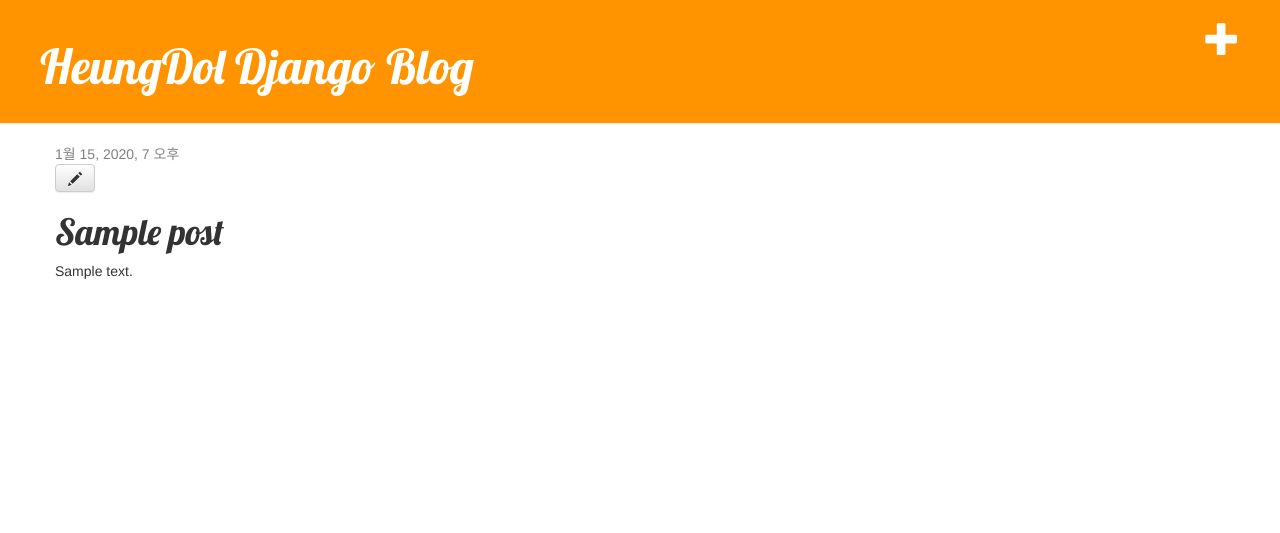
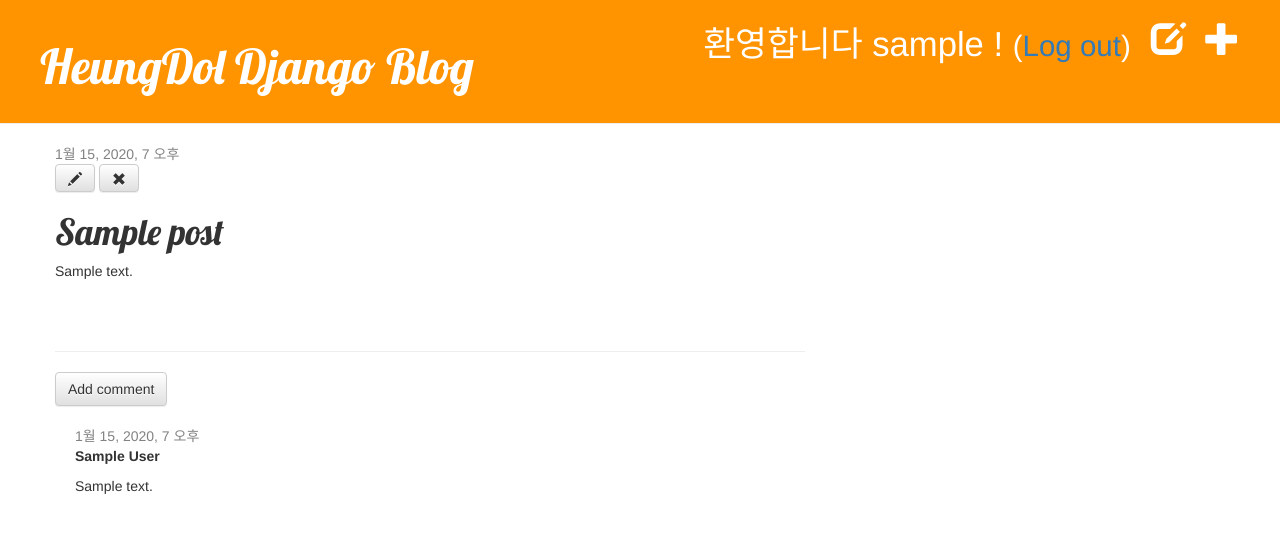
Before and after one commit to heungdol/my-first-django-blog, a Django app: page /post/1/ in a window 1280 px wide. Shown: the top 533 px of the page. Run offline with Django 3.2, Linux system fonts and the light colour scheme; a user stored in the database is signed in; tables that the repository leaves empty hold one stand-in row (values such as "Sample post"); some libraries are stand-ins or nearby versions.

Commit message:
add login logout and comment

```diff
--- a/blog/admin.py
+++ b/blog/admin.py
@@ -1,4 +1,5 @@
 from django.contrib import admin
-from .models import Post
+from .models import Post, Comment
 
 admin.site.register (Post)
+admin.site.register (Comment)
--- a/blog/models.py
+++ b/blog/models.py
@@ -14,3 +14,20 @@ class Post (models.Model) :
 
     def __str__ (self) :
         return self.title
+
+    def approved_comments(self):
+        return self.comments.filter(approved_comment=True)
+
+class Comment(models.Model):
+    post = models.ForeignKey('blog.Post', related_name='comments')
+    author = models.CharField(max_length=200)
+    text = models.TextField()
+    created_date = models.DateTimeField(default=timezone.now)
+    approved_comment = models.BooleanField(default=False)
+
+    def approve(self):
+        self.approved_comment = True
+        self.save()
+
+    def __str__(self):
+        return self.text
--- a/blog/static/css/blog.css
+++ b/blog/static/css/blog.css
@@ -9,3 +9,7 @@ h1,	h2,	h3,	h4	{				font-family:	'Lobster',	cursive; }
 .top-menu,	.top-menu:hover,	.top-menu:visited	{				color:	#ffffff;				float:	right;				font-size:	26pt;				margin-right:	20px; }
 .post	{				margin-bottom:	70px; }
 .post	h1	a,	.post	h1	a:visited	{				color:	#000000; }
+
+.comment {
+    margin: 20px 0px 20px 20px;
+}
--- a/blog/templates/blog/base.html
+++ b/blog/templates/blog/base.html
@@ -14,6 +14,10 @@
 		<div class="page-header">
 			{% if user.is_authenticated %}
 				<a href="{% url 'post_new' %}" class="top-menu"><span class="glyphicon glyphicon-plus"></span></a>
+				<a href="{% url 'post_draft_list' %}" class="top-menu"><span class="glyphicon glyphicon-edit"></span></a>
+				<p class="top-menu">환영합니다 {{ user.username }} ! <small>(<a href="{% url 'logout' %}">Log out</a>)</small></p>
+			{% else %}
+				<a href="{% url 'login' %}" class="top-menu"><span class="glyphicon glyphicon-lock"></span></a>
 			{% endif %}
 			<h1><a href="/">HeungDol Django Blog</a></h1>
 		</div>
--- a/blog/templates/blog/post_detail.html
+++ b/blog/templates/blog/post_detail.html
@@ -6,11 +6,38 @@
 			<div class="date">
 				{{ post.published_date }}
 			</div>
+		{% else %}
+			<a class="btn btn-default" href="{% url 'post_publish' pk=post.pk %}">Publish</a>
 		{% endif %}
+
 		{% if user.is_authenticated %}
 			<a class="btn btn-default" href="{% url 'post_edit' pk=post.pk %}"><span class="glyphicon glyphicon-pencil"></span></a>
+			<a class="btn btn-default" href="{% url 'post_remove' pk=post.pk %}"><span class="glyphicon glyphicon-remove"></span></a>
 		{% endif %}
 		<h1>{{ post.title }}</h1>
 		<p>{{ post.text|linebreaksbr }}</p>
 	</div>
-{% endblock %}
+
+	<hr>
+
+	<a class="btn btn-default" href="{% url 'add_comment_to_post' pk=post.pk %}">Add comment</a>
+
+{% for comment in post.comments.all %}
+    {% if user.is_authenticated or comment.approved_comment %}
+    <div class="comment">
+        <div class="date">
+            {{ comment.created_date }}
+            {% if not comment.approved_comment %}
+                <a class="btn btn-default" href="{% url 'comment_remove' pk=comment.pk %}"><span class="glyphicon glyphicon-remove"></span></a>
+                <a class="btn btn-default" href="{% url 'comment_approve' pk=comment.pk %}"><span class="glyphicon glyphicon-ok"></span></a>
+            {% endif %}
+        </div>
+        <strong>{{ comment.author }}</strong>
+        <p>{{ comment.text|linebreaks }}</p>
+    </div>
+    {% endif %}
+{% empty %}
+    <p>No comments here yet :(</p>
+{% endfor %}
+
+{% endblock content %}
--- a/blog/templates/blog/post_edit.html
+++ b/blog/templates/blog/post_edit.html
@@ -2,7 +2,8 @@
 
 {% block content %}
 	<h1>New post</h1>
-	<form method="POST" class="post-form">{% csrf_token %}
+	<form method="POST" class="post-form">
+		{% csrf_token %}
 		{{ form.as_p }}
 		<button type="submit" class="save btn btn-default">Save</button>
 	</form>
--- a/blog/templates/blog/post_list.html
+++ b/blog/templates/blog/post_list.html
@@ -8,6 +8,7 @@
 			</div>
 			<h1><a href="{% url 'post_detail' pk=post.pk %}">{{post.title}}</a></h1>
 			<p>{{post.text|linebreaksbr}}</p>
+			<a href="{% url 'post_detail' pk=post.pk %}">Comments: {{ post.approved_comments.count }}</a>
 		</div>
 	{% endfor %}
-{% endblock %}
+{% endblock content %}
--- a/blog/urls.py
+++ b/blog/urls.py
@@ -6,5 +6,11 @@ urlpatterns = [
     url(r'^post/(?P<pk>\d+)/$', views.post_detail, name='post_detail'),
     url(r'^post/new/$', views.post_new, name='post_new'),
     url(r'^post/(?P<pk>\d+)/edit/$', views.post_edit, name="post_edit"),
+    url(r'^drafts/$', views.post_draft_list, name='post_draft_list'),
+    url(r'^post/(?P<pk>\d+)/publish/$', views.post_publish, name='post_publish'),
+    url(r'^post/(?P<pk>\d+)/remove/$', views.post_remove, name='post_remove'),
+    url(r'^post/(?P<pk>\d+)/comment/$', views.add_comment_to_post, name='add_comment_to_post'),
+    url(r'^comment/(?P<pk>\d+)/approve/$', views.comment_approve, name='comment_approve'),
+    url(r'^comment/(?P<pk>\d+)/remove/$', views.comment_remove, name='comment_remove'),
 
 ]
--- a/blog/views.py
+++ b/blog/views.py
@@ -1,8 +1,9 @@
 from django.shortcuts import render
 from django.utils import timezone
-from .models import Post
-from .forms import PostForm
+from .models import Post, Comment
+from .forms import PostForm, CommentForm
 from django.shortcuts import render, get_object_or_404, redirect
+from django.contrib.auth.decorators import login_required
 
 def post_list(request) :
     posts = Post.objects.filter(published_date__lte=timezone.now()).order_by('published_date')
@@ -12,19 +13,20 @@ def post_detail(request, pk) :
     post = get_object_or_404(Post, pk=pk)
     return render(request, 'blog/post_detail.html', {'post': post})
 
+@login_required
 def post_new (request):
     if (request.method == "POST") :
         form = PostForm(request.POST)
         if form.is_valid() :
             post = form.save(commit=False)
             post.author = request.user
-            post.published_date = timezone.now()
             post.save()
             return redirect('post_detail', pk=post.pk)
     else :
         form = PostForm()
     return render(request, 'blog/post_edit.html', {'form': form})
 
+@login_required
 def post_edit (request, pk):
     post = get_object_or_404(Post, pk=pk)
     if (request.method == "POST") :
@@ -32,9 +34,55 @@ def post_edit (request, pk):
         if form.is_valid() :
             post = form.save(commit=False)
             post.author = request.user
-            post.published_date = timezone.now()
             post.save()
             return redirect('post_detail', pk=post.pk)
     else :
         form = PostForm(instance=post)
     return render(request, 'blog/post_edit.html', {'form': form})
+
+@login_required
+def post_draft_list(request):
+    posts = Post.objects.filter(published_date__isnull=True).order_by('created_date')
+    return render(request, 'blog/post_draft_list.html', {'posts': posts})
+
+def publish(self):
+    self.published_date = timezone.now()
+    self.save()
+
+@login_required
+def post_publish(request, pk):
+    post = get_object_or_404(Post, pk=pk)
+    post.publish()
+    return redirect('post_detail', pk=pk)
+
+@login_required
+def post_remove(request, pk):
+    post = get_object_or_404(Post, pk=pk)
+    post.delete()
+    return redirect('post_list')
+
+@login_required
+def add_comment_to_post(request, pk):
+    post = get_object_or_404(Post, pk=pk)
+    if request.method == "POST":
+        form = CommentForm(request.POST)
+        if form.is_valid():
+            comment = form.save(commit=False)
+            comment.post = post
+            comment.save()
+            return redirect('post_detail', pk=post.pk)
+    else:
+        form = CommentForm()
+    return render(request, 'blog/add_comment_to_post.html', {'form': form})
+
+@login_required
+def comment_approve(request, pk):
+    comment = get_object_or_404(Comment, pk=pk)
+    comment.approve()
+    return redirect('post_detail', pk=comment.post.pk)
+
+@login_required
+def comment_remove(request, pk):
+    comment = get_object_or_404(Comment, pk=pk)
+    comment.delete()
+    return redirect('post_detail', pk=comment.post.pk)
--- a/mysite/settings.py
+++ b/mysite/settings.py
@@ -121,3 +121,4 @@ USE_TZ = True
 
 STATIC_URL = '/static/'
 STATIC_ROOT = os.path.join(BASE_DIR, 'static')
+LOGIN_REDIRECT_URL = '/'
--- a/mysite/urls.py
+++ b/mysite/urls.py
@@ -1,7 +1,12 @@
 from django.conf.urls import url, include
+from django.conf import settings
 from django.contrib import admin
+from django.contrib.auth import views
 
 urlpatterns = [
     url(r'^admin/', admin.site.urls),
     url(r'', include('blog.urls')),
+    url(r'^accounts/login/$', views.login, name='login'),
+    url(r'^accounts/logout/$', views.logout, name='logout', kwargs={'next_page': '/'}),
+
 ]
```
Also changed, not shown: blog/forms.py (+7 -1 lines), blog/templates/blog/add_comment_to_post.html (added, +9 -0 lines), blog/templates/blog/post_draft_list.html (added, +11 -0 lines), blog/templates/blog/user_login.html (added, +34 -0 lines), blog/templates/registration/login.html (added, +24 -0 lines), blog/migrations/0002_comment.py (added).
